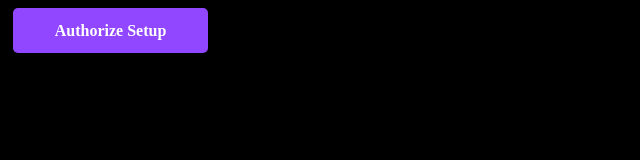
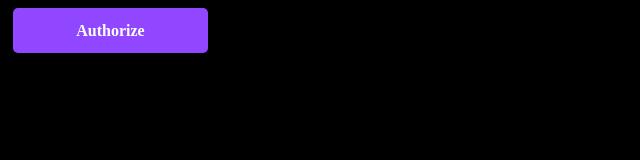
Before and after one commit to Wissididom/TwitchRaidNotifier, a plain HTML site: page index.html in a window 1280 px wide. Shown: the full height of the page, 0-640 px from the left. Drawn offline with Linux system fonts and the light colour scheme.

Commit message:
Change `Authorize Setup` to just `Authorize`

```diff
--- a/index.html
+++ b/index.html
@@ -7,7 +7,7 @@
 		<link rel="stylesheet" href="styles.css">
 	</head>
 	<body>
-		<a class="twitch-style-btn" id="authorize" href="https://id.twitch.tv/oauth2/authorize?response_type=token&client_id=wweh14eztzydijacmb85rk7n7gf57m&redirect_uri=https%3A%2F%2Ftrn.wissididom.me&scope=">Authorize Setup</a>
+		<a class="twitch-style-btn" id="authorize" href="https://id.twitch.tv/oauth2/authorize?response_type=token&client_id=wweh14eztzydijacmb85rk7n7gf57m&redirect_uri=https%3A%2F%2Ftrn.wissididom.me&scope=">Authorize</a>
 		<input type="text" id="channelName" placeholder="Channel Name" minlength="4" maxlength="25" /><br/>
 		<button id="addChannel" onclick="subChannel()">Add</button>
 		<button id="removeChannel" onclick="unsubChannel()">Remove</button><p></p>
```
